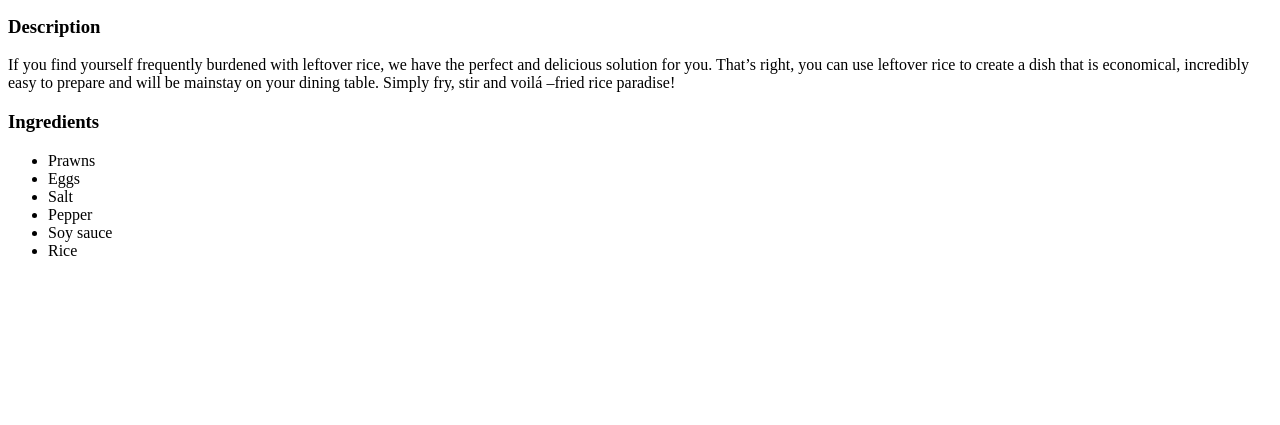
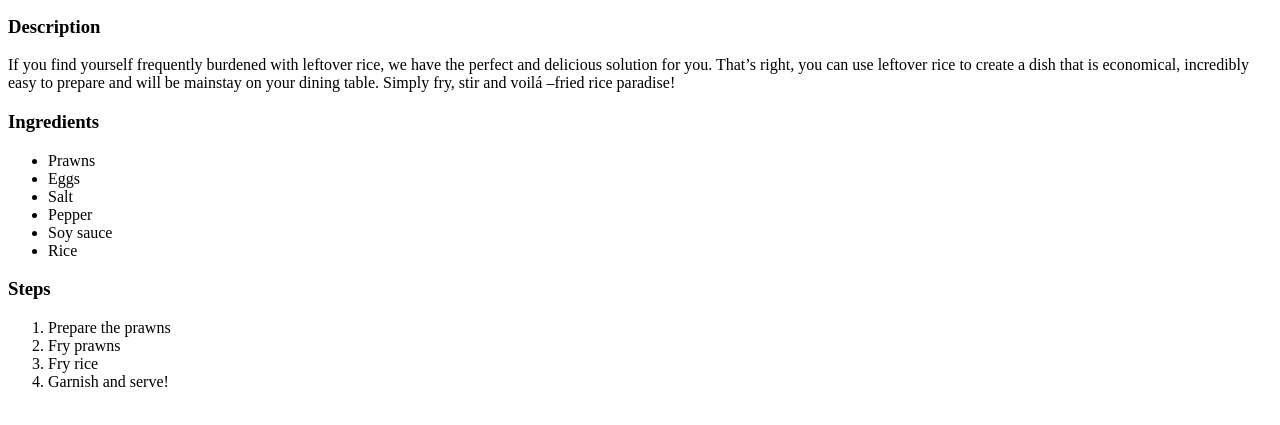
Before and after one commit to wongziyang/odin-recipes, a plain HTML site: page recipes/friedrice.html in a window 1280 px wide. Shown: the part 101-526 px from the top of the page. Drawn offline with Linux system fonts and the light colour scheme.

Commit message:
Added fried rice cooking steps

```diff
--- a/recipes/friedrice.html
+++ b/recipes/friedrice.html
@@ -22,5 +22,13 @@
         <li>Rice</li>
     </ul>
 
+    <h3>Steps</h3>
+    <ol>
+        <li>Prepare the prawns</li>
+        <li>Fry prawns</li>
+        <li>Fry rice</li>
+        <li>Garnish and serve!</li>
+    </ol>
+
 </body>
 </html>
```
